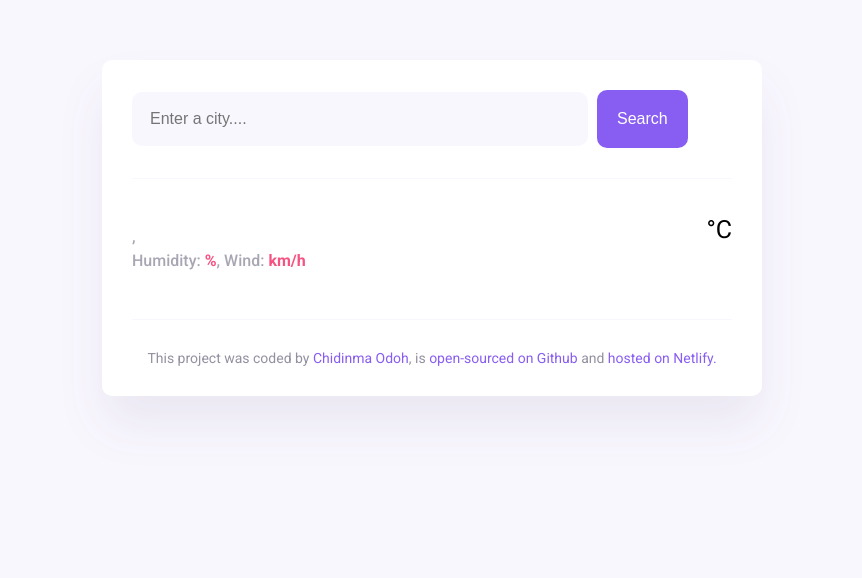
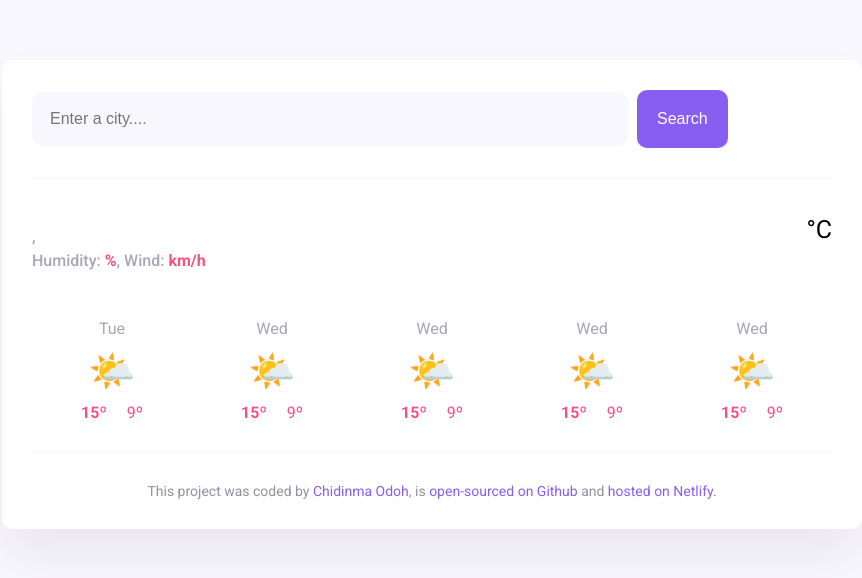
Before and after one commit to Dhymarh/my-shecodes-currentweather-app, a plain HTML site: page index.html in a window 1280 px wide. Shown: the whole page, without its empty margins (208-1070 px from the left). Drawn offline with nearby package versions, Linux system fonts and the light colour scheme; no server answers.

Commit message:
Changes some styling

```diff
--- a/index.html
+++ b/index.html
@@ -39,6 +39,59 @@
                     <span class="temperature-degree">°C</span>
                 </div>
             </div>
+
+            <div class="weather-forecast">
+                <div class="weather-forecast-day">
+                    <div class="weather-forecast-date">Tue</div>
+                    <div class="weather-forecast-icon">🌤️</div>
+                    <div class="weather-forecast-temperatures">
+                        <div class="weather-forecast-temperature">
+                            <strong>15º</strong>
+                        </div>
+                        <div class="weather-forecast-temperature">9º</div>
+                    </div>
+                </div>
+                <div class="weather-forecast-day">
+                    <div class="weather-forecast-date">Wed</div>
+                    <div class="weather-forecast-icon">🌤️</div>
+                    <div class="weather-forecast-temperatures">
+                        <div class="weather-forecast-temperature">
+                            <strong>15º</strong>
+                        </div>
+                        <div class="weather-forecast-temperature">9º</div>
+                    </div>
+                </div>
+                <div class="weather-forecast-day">
+                    <div class="weather-forecast-date">Wed</div>
+                    <div class="weather-forecast-icon">🌤️</div>
+                    <div class="weather-forecast-temperatures">
+                        <div class="weather-forecast-temperature">
+                            <strong>15º</strong>
+                        </div>
+                        <div class="weather-forecast-temperature">9º</div>
+                    </div>
+                </div>
+                <div class="weather-forecast-day">
+                    <div class="weather-forecast-date">Wed</div>
+                    <div class="weather-forecast-icon">🌤️</div>
+                    <div class="weather-forecast-temperatures">
+                        <div class="weather-forecast-temperature">
+                            <strong>15º</strong>
+                        </div>
+                        <div class="weather-forecast-temperature">9º</div>
+                    </div>
+                </div>
+                <div class="weather-forecast-day">
+                    <div class="weather-forecast-date">Wed</div>
+                    <div class="weather-forecast-icon">🌤️</div>
+                    <div class="weather-forecast-temperatures">
+                        <div class="weather-forecast-temperature">
+                            <strong>15º</strong>
+                        </div>
+                        <div class="weather-forecast-temperature">9º</div>
+                    </div>
+                </div>
+            </div>
         </main>
 
         <footer>This project was coded by
--- a/styles.css
+++ b/styles.css
@@ -14,7 +14,7 @@ a:hover {
 
 .weather-app{
     background: white;
-    max-width: 600px;
+   max-width: 800px;
     margin:60px auto;
     padding: 30px;
     box-shadow:0 30px 50px rgba(65, 50, 100, 0.08) ;
@@ -102,6 +102,37 @@ strong{
     font-size: 25px;
 }
 
+.weather-forecast {
+    display: flex;
+    justify-content: space-around;
+    margin-top: 30px;
+}
+
+.weather-forecast-date {
+    text-align: center;
+    color: rgba(39, 33, 66, 0.4);
+    font-size: 16px;
+    line-height: 20px;
+    margin-bottom: 10px;
+}
+
+.weather-forecast-icon {
+    font-size: 38px;
+    text-align: center;
+}
+
+.weather-forecast-temperatures {
+    text-align: center;
+    color: #f65282;
+    margin-top: 10px;
+    display: flex;
+    justify-content: center;
+}
+
+.weather-forecast-temperature {
+    padding: 0 10px;
+}
+
 footer {
     border-top: 1px solid #f9f7fe;
     padding-top: 30px;
```
Also changed, not shown: 1 other file.
